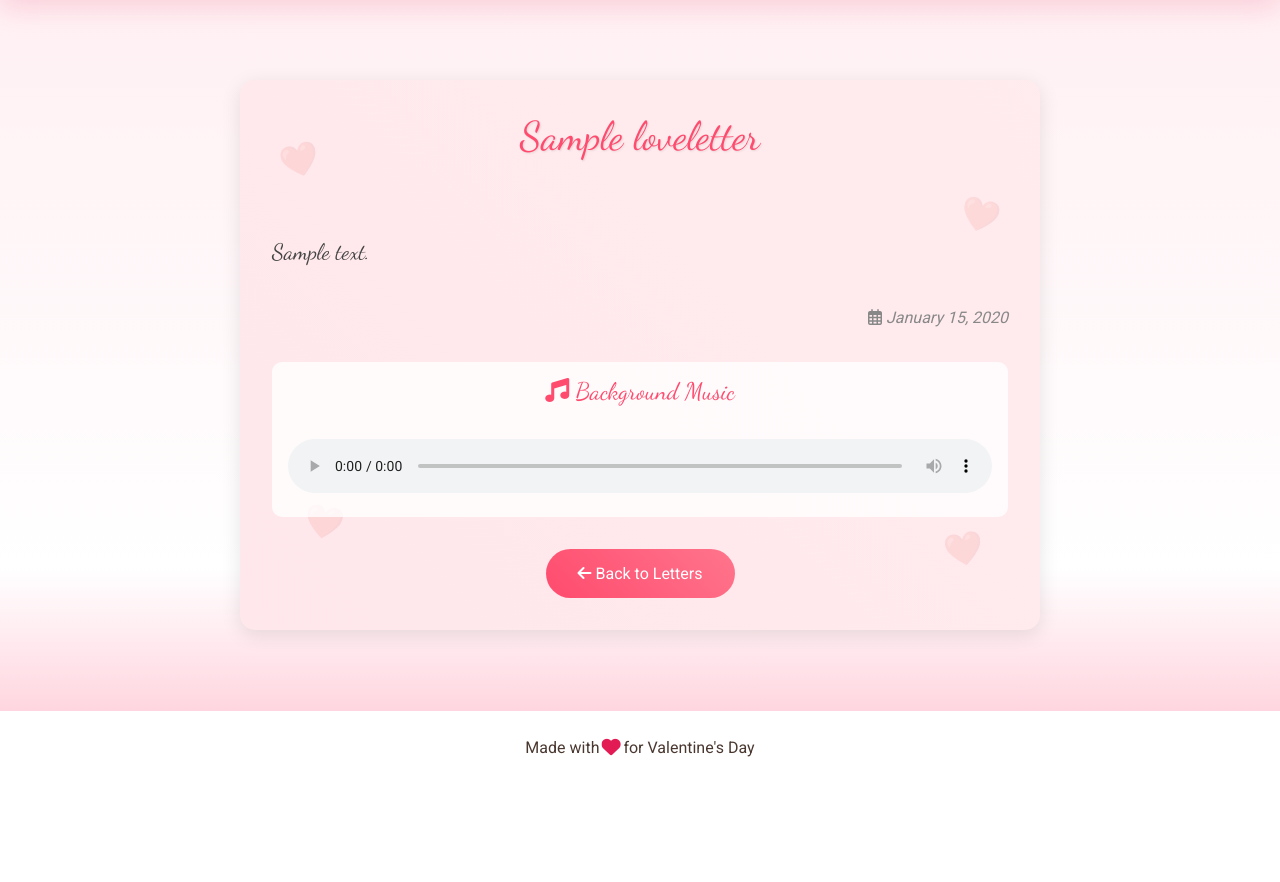
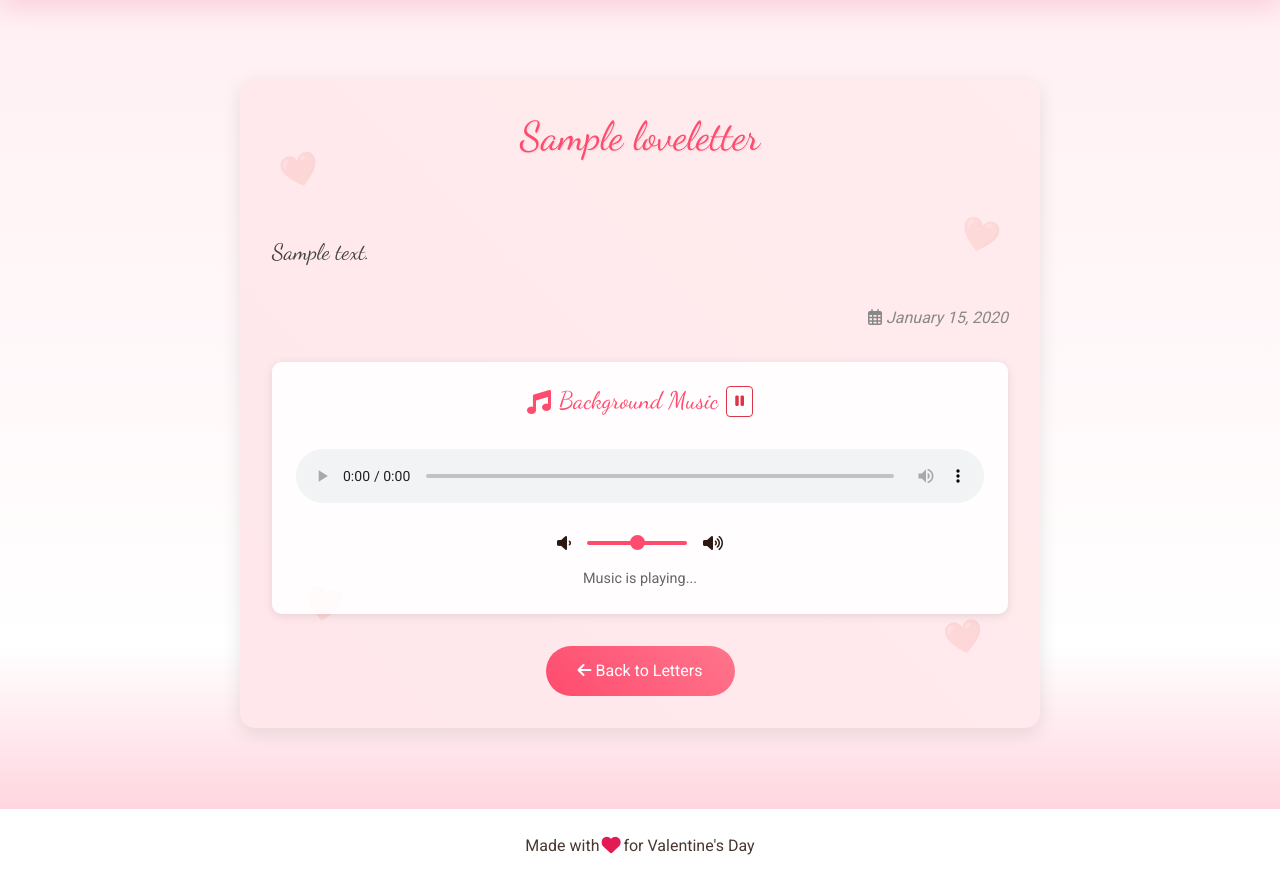
Before and after one commit to xf00889/valentines-app, a Django app: page /letter/1/ in a window 1280 px wide. Shown: the part 88-970 px from the top of the page. Before the commit the page ends 845 px from the top, so only its background shows below. Run offline with Django 5.2, Linux system fonts and the light colour scheme; tables that the repository leaves empty hold one stand-in row (values such as "Sample post").

Commit message:
[Cursor] Add autoplay music feature to love letters
- Add autoplay functionality to background music
- Enhance music player UI with volume controls
- Add play/pause toggle button
- Improve music player styling
- Add status messages for music playback
- Handle autoplay blocking gracefully

```diff
--- a/valentines_app/templates/valentines_app/love_letter_detail.html
+++ b/valentines_app/templates/valentines_app/love_letter_detail.html
@@ -57,21 +57,69 @@
 
     .music-player {
         margin-top: 2rem;
-        padding: 1rem;
-        background: rgba(255, 255, 255, 0.8);
+        padding: 1.5rem;
+        background: rgba(255, 255, 255, 0.9);
         border-radius: 10px;
         text-align: center;
+        box-shadow: 0 2px 10px rgba(0, 0, 0, 0.1);
     }
 
     .music-player h4 {
         font-family: 'Dancing Script', cursive;
         color: #ff4b6e;
         margin-bottom: 1rem;
+        display: flex;
+        align-items: center;
+        justify-content: center;
+        gap: 0.5rem;
     }
 
     .music-controls {
         width: 100%;
         margin-top: 1rem;
+    }
+
+    .volume-control {
+        display: flex;
+        align-items: center;
+        justify-content: center;
+        gap: 1rem;
+        margin-top: 1rem;
+        padding: 0.5rem;
+    }
+
+    .volume-slider {
+        width: 100px;
+        height: 4px;
+        -webkit-appearance: none;
+        background: #ff4b6e;
+        outline: none;
+        border-radius: 2px;
+        cursor: pointer;
+    }
+
+    .volume-slider::-webkit-slider-thumb {
+        -webkit-appearance: none;
+        width: 15px;
+        height: 15px;
+        background: #ff4b6e;
+        border-radius: 50%;
+        cursor: pointer;
+    }
+
+    .volume-slider::-moz-range-thumb {
+        width: 15px;
+        height: 15px;
+        background: #ff4b6e;
+        border-radius: 50%;
+        cursor: pointer;
+        border: none;
+    }
+
+    .music-status {
+        font-size: 0.9rem;
+        color: #666;
+        margin-top: 0.5rem;
     }
 
     .back-btn {
@@ -126,11 +174,25 @@
 
         {% if letter.background_music %}
             <div class="music-player">
-                <h4><i class="fas fa-music"></i> Background Music</h4>
-                <audio class="music-controls" controls loop>
+                <h4>
+                    <i class="fas fa-music"></i>
+                    Background Music
+                    <button id="toggleMusic" class="btn btn-sm btn-outline-danger">
+                        <i class="fas fa-pause"></i>
+                    </button>
+                </h4>
+                <audio id="bgMusic" class="music-controls" controls autoplay loop>
                     <source src="{{ letter.background_music.url }}" type="audio/mpeg">
                     Your browser does not support the audio element.
                 </audio>
+                <div class="volume-control">
+                    <i class="fas fa-volume-down"></i>
+                    <input type="range" id="volumeSlider" class="volume-slider" min="0" max="100" value="50">
+                    <i class="fas fa-volume-up"></i>
+                </div>
+                <div id="musicStatus" class="music-status">
+                    Music is playing...
+                </div>
             </div>
         {% endif %}
 
@@ -145,11 +207,58 @@
 
 {% block extra_js %}
 <script>
-    // Auto-play background music when the page loads
     document.addEventListener('DOMContentLoaded', function() {
-        const audio = document.querySelector('audio');
+        const audio = document.getElementById('bgMusic');
+        const toggleBtn = document.getElementById('toggleMusic');
+        const volumeSlider = document.getElementById('volumeSlider');
+        const musicStatus = document.getElementById('musicStatus');
+
         if (audio) {
-            audio.volume = 0.5; // Set initial volume to 50%
+            // Set initial volume
+            audio.volume = 0.5;
+
+            // Handle autoplay failure
+            audio.play().catch(function(error) {
+                console.log("Autoplay prevented:", error);
+                musicStatus.textContent = "Click play to start the music";
+                toggleBtn.innerHTML = '<i class="fas fa-play"></i>';
+            });
+
+            // Toggle play/pause
+            toggleBtn.addEventListener('click', function() {
+                if (audio.paused) {
+                    audio.play();
+                    toggleBtn.innerHTML = '<i class="fas fa-pause"></i>';
+                    musicStatus.textContent = "Music is playing...";
+                } else {
+                    audio.pause();
+                    toggleBtn.innerHTML = '<i class="fas fa-play"></i>';
+                    musicStatus.textContent = "Music is paused";
+                }
+            });
+
+            // Volume control
+            volumeSlider.addEventListener('input', function() {
+                audio.volume = this.value / 100;
+            });
+
+            // Update button state when audio ends
+            audio.addEventListener('ended', function() {
+                toggleBtn.innerHTML = '<i class="fas fa-play"></i>';
+                musicStatus.textContent = "Music ended";
+            });
+
+            // Update button state when audio plays
+            audio.addEventListener('play', function() {
+                toggleBtn.innerHTML = '<i class="fas fa-pause"></i>';
+                musicStatus.textContent = "Music is playing...";
+            });
+
+            // Update button state when audio pauses
+            audio.addEventListener('pause', function() {
+                toggleBtn.innerHTML = '<i class="fas fa-play"></i>';
+                musicStatus.textContent = "Music is paused";
+            });
         }
     });
 </script>
```
